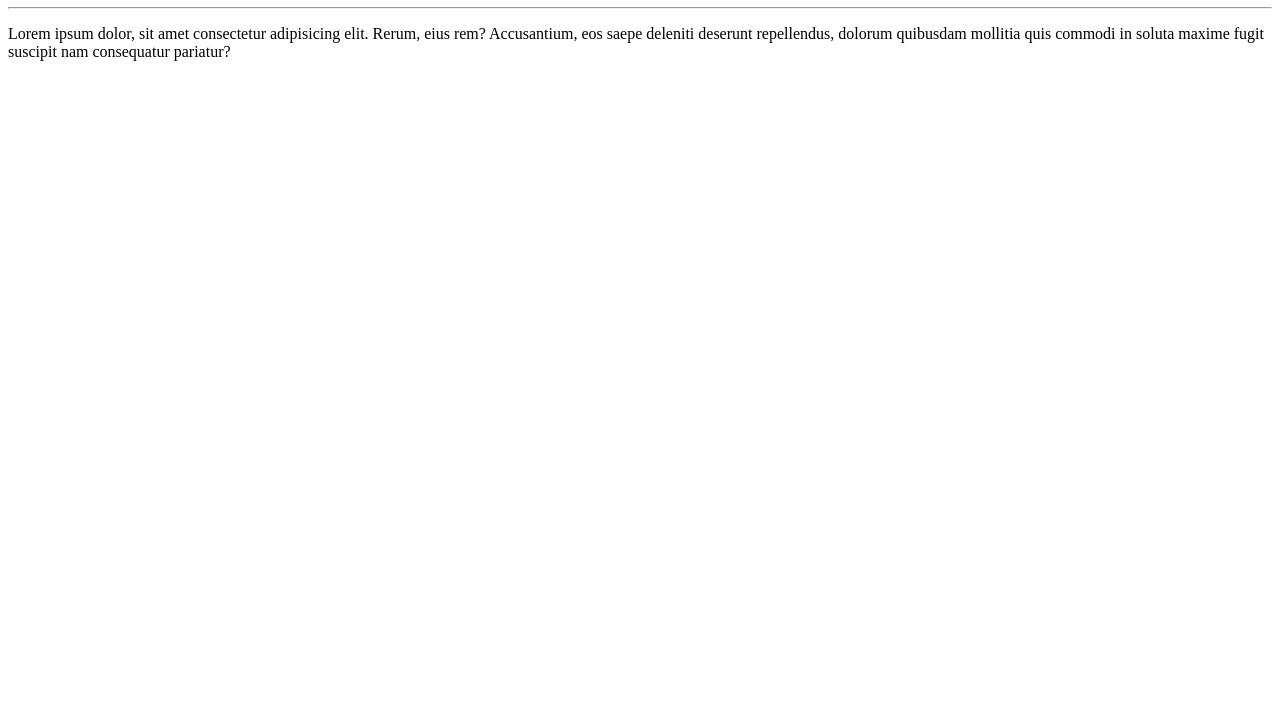
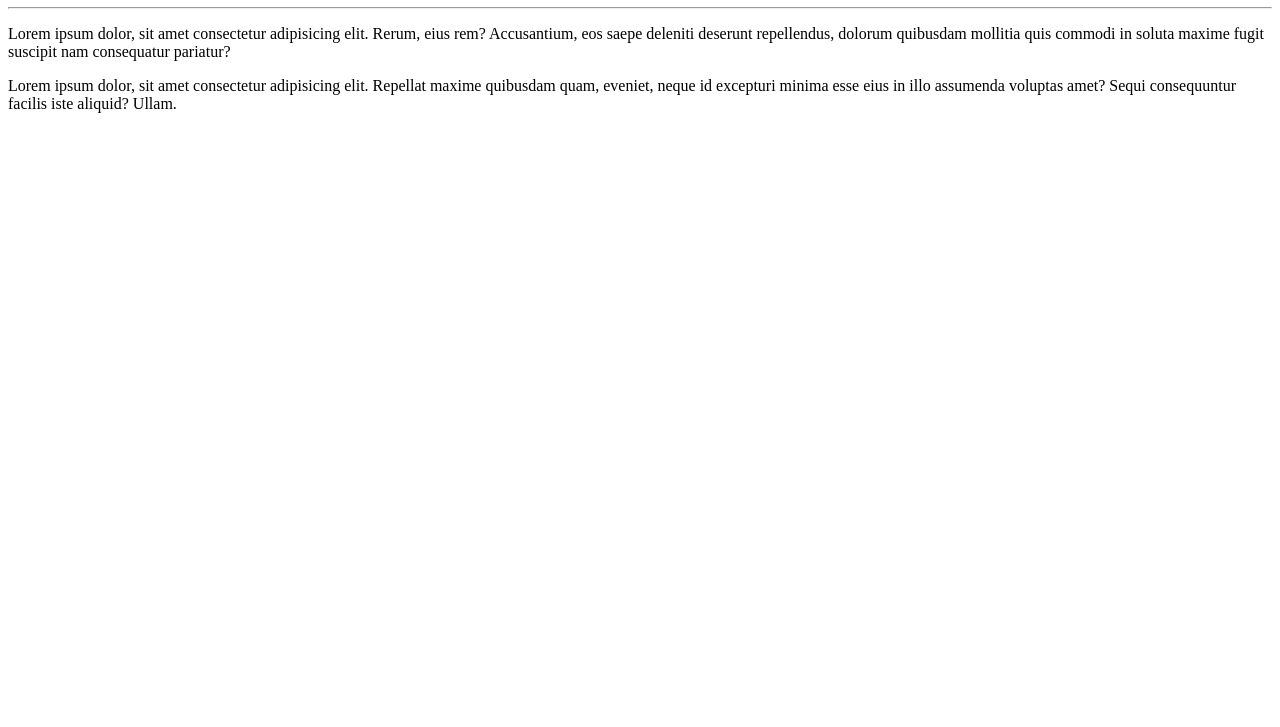
Before and after one commit to AV2080/Ola-Mundo, a plain HTML site: page Site exemplo/index.html in a window 1280 px wide. Shown: the part 73-800 px from the top of the page. Drawn offline with Linux system fonts and the light colour scheme.

Commit message:
Adicionei um parágrafo

```diff
--- a/Site exemplo/index.html
+++ b/Site exemplo/index.html
@@ -9,5 +9,6 @@
     <h1>Olá, Mundo</h1>
     <hr>
     <p>Lorem ipsum dolor, sit amet consectetur adipisicing elit. Rerum, eius rem? Accusantium, eos saepe deleniti deserunt repellendus, dolorum quibusdam mollitia quis commodi in soluta maxime fugit suscipit nam consequatur pariatur?</p>
+    <p>Lorem ipsum dolor, sit amet consectetur adipisicing elit. Repellat maxime quibusdam quam, eveniet, neque id excepturi minima esse eius in illo assumenda voluptas amet? Sequi consequuntur facilis iste aliquid? Ullam.</p>
 </body>
 </html>
```
